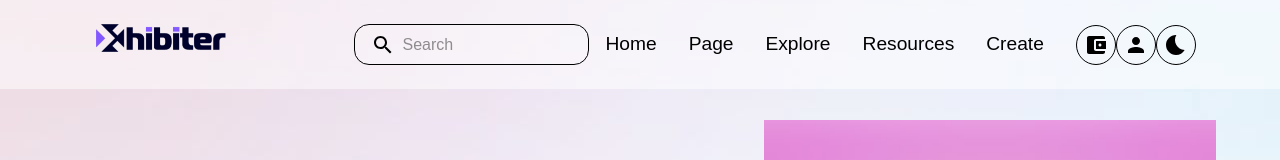
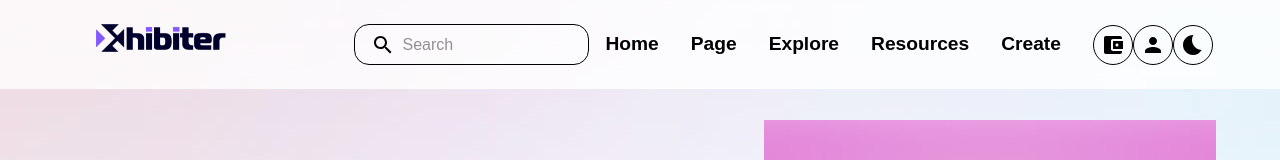
Before and after one commit to AlexRos101/nft_trades_frontend, a React (Create React App) app: page / in a window 1280 px wide. Shown: the top 160 px of the page. Built offline with nearby package versions, Linux system fonts and the light colour scheme.

Commit message:
StyledEngineProvider css remove important

```diff
--- a/src/components/Header/index.js
+++ b/src/components/Header/index.js
@@ -72,7 +72,7 @@ const Header = (props) => {
   return (
     <Box sx={{ marginBottom: '70px' }}>
       <ElevationScroll {...props}>
-        <AppBar sx={{backgroundColor:'hsla(0,0%,100%,.5)'}}>
+        <AppBar sx={{backgroundColor:'hsla(0,0%,100%,.8)'}}>
           <Toolbar className={classes.toolBar}>
             <Box sx={{display:'flex'}}>
               <Link href="#" underline="none">
--- a/src/pages/home.js
+++ b/src/pages/home.js
@@ -4,14 +4,13 @@ import Hero from "../screens/Hero"
 import Hotbids from "../screens/Hotbids"
 import Collections from "../screens/Collections"
 import Category from "../screens/Category";
-import Subscribe from "../screens/Subscribe"
 import SellItems from "../screens/SellItems"
 import '@fontsource/roboto/300.css';
 import '@fontsource/roboto/400.css';
 import '@fontsource/roboto/500.css';
 import '@fontsource/roboto/700.css';
 import CssBaseline from '@mui/material/CssBaseline';
-import { createTheme, ThemeProvider} from '@mui/material/styles';
+import { createTheme, ThemeProvider, StyledEngineProvider } from '@mui/material/styles';
 
 const theme = createTheme({
     typography: {
@@ -25,6 +24,7 @@ function Home(){
     return (
     <>
     <ThemeProvider theme={theme}>
+      <StyledEngineProvider injectFirst>
         <CssBaseline />
         <Header />
         <Hero />
@@ -33,6 +33,7 @@ function Home(){
         <Category />
         <SellItems />
         <Footer />
+      </StyledEngineProvider>
       </ThemeProvider>
     </>
   );
--- a/src/styles/styles.js
+++ b/src/styles/styles.js
@@ -5,7 +5,7 @@ const styles = (theme) => {
     toolBar: {
       display: 'flex',
       justifyContent: 'space-between',
-      padding: '1.5rem 6rem !important',
+      padding: '1.5rem 6rem',
     },
     logo: {
       color: 'blue',
@@ -15,20 +15,19 @@ const styles = (theme) => {
     link: {
       color: "#000",
       fontWeight: "700",
-      fontSize: "1.2rem !important",
-      marginRight: "2rem !important"
+      fontSize: "1.2rem",
+      marginRight: "2rem"
     },
     menuIcon: {
       color: '#000',
-      border:'solid 1px #000 !important',
-      color: '#000 !important',
+      border:'solid 1px #000',
+      color: '#000',
       width: '40px',
       height: '40px',
     },
     heroBox: {
       width: '100%',
       display: 'flex',
-      minHeight: '600px',
       alignItems: 'center',
       justifyContent: 'center',
       backgroundImage: `url(images/gradient.jpg)`,
@@ -52,19 +51,19 @@ const styles = (theme) => {
       width: '100%',
     },
     primaryButton: {
-      margin: '16px !important',
-      padding: '8px 32px !important',
-      backgroundColor: '#8358ff !important',
-      color: '#fff !important',
-      borderRadius: '99px !important',
-      boxShadow: "4px 5px 10px rgba(108,106,213,.25),inset 2px 2px 6px #a78df0,inset -5px -5px 10px #6336e4 !important"
+      margin: '16px',
+      padding: '8px 32px',
+      backgroundColor: '#8358ff',
+      color: '#fff',
+      borderRadius: '99px',
+      boxShadow: "4px 5px 10px rgba(108,106,213,.25),inset 2px 2px 6px #a78df0,inset -5px -5px 10px #6336e4"
     },
     secondaryButton: {
-      padding: '8px 32px !important',
-      backgroundColor: '#fff !important',
-      color: '#8358ff !important',
-      borderRadius: '99px !important',
-      boxShadow: "5px 5px 10px rgba(108,106,212,.25),inset 2px 2px 6px #eef1f9,inset -5px -5px 10px #dfe3ef !important;"
+      padding: '8px 32px',
+      backgroundColor: '#fff',
+      color: '#8358ff',
+      borderRadius: '99px',
+      boxShadow: "5px 5px 10px rgba(108,106,212,.25),inset 2px 2px 6px #eef1f9,inset -5px -5px 10px #dfe3ef;"
     },
 
     formContainer: {
@@ -108,10 +107,10 @@ const styles = (theme) => {
       padding: '30px',
       width: '200px',
       borderRadius: '10px',
-      margin: '10px !important',
+      margin: '10px',
     },
     inputField: {
-      marginBottom: '20px !important',
+      marginBottom: '20px',
     },
     textArea: {
       width: '100%',
```
Lines whose indentation alone changed are shown as unchanged.
